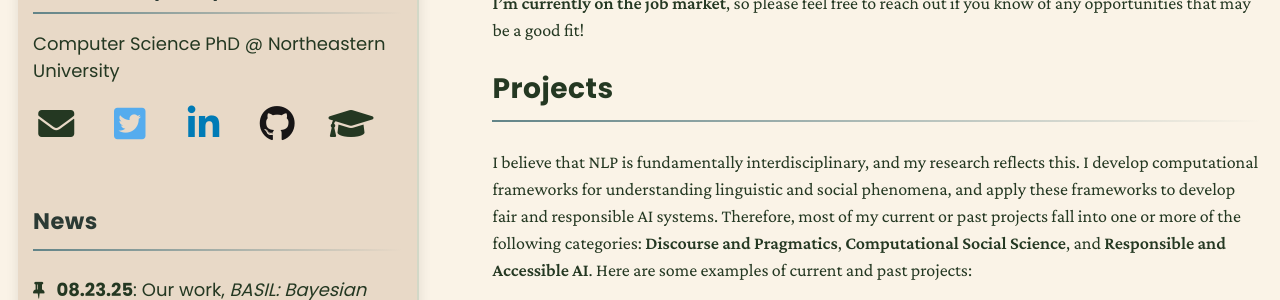
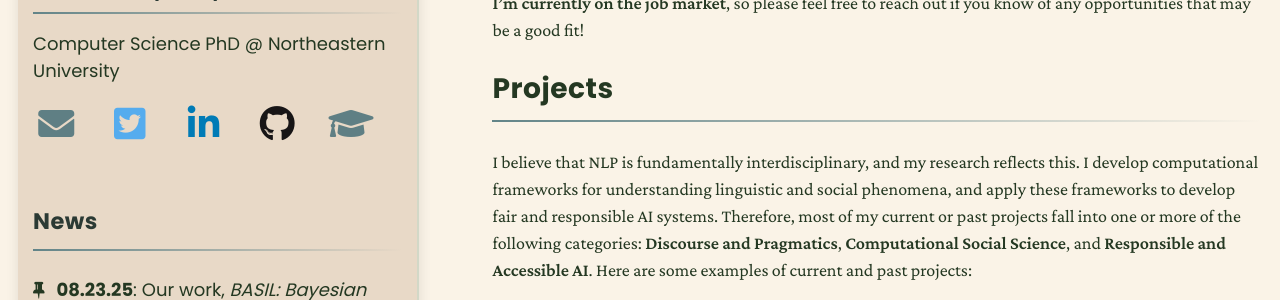
Before and after one commit to katherine-atwell/katherine-atwell.github.io, a Jekyll site: the page built from _pages/about.md, in a window 1280 px wide. Shown: the part 465-765 px from the top of the page. Built offline with Jekyll 4.4.1, drawn with Linux system fonts in a browser that asks for light colours; nearby versions of some CDN libraries.

Commit message:
update social icon colors

```diff
--- a/_sass/_sidebar.scss
+++ b/_sass/_sidebar.scss
@@ -246,6 +246,7 @@
 
     i {
       font-size: 2em;
+      color: $masthead-color;
     }
 
     &:hover {
```
